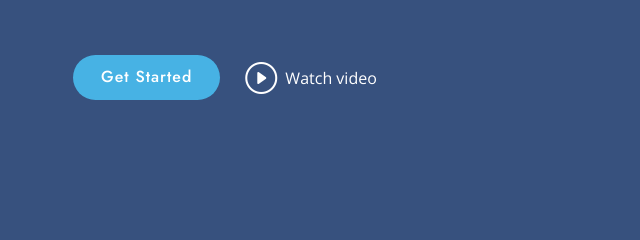
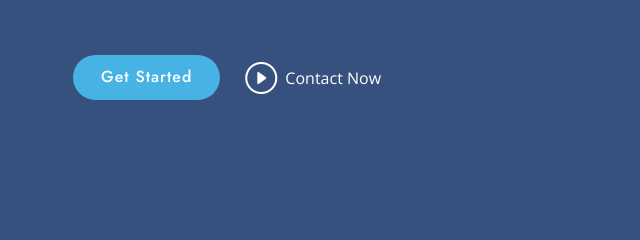
Before and after one commit to Shahalkalathingal/WedoDevelop-static-web, a plain HTML site: page index.html in a window 1280 px wide. Shown: the part 398-638 px from the top of the page, 9-649 px from the left. Drawn offline with nearby package versions, Linux system fonts and the light colour scheme.

Commit message:
cta updated

```diff
--- a/index.html
+++ b/index.html
@@ -62,7 +62,7 @@
           <h2>We are team of talented designers and developers making websites & apps</h2>
           <div class="d-flex justify-content-center justify-content-lg-start">
             <a href="#about" class="btn-get-started scrollto">Get Started</a>
-            <a href="#" class="glightbox btn-watch-video"><i class="bi bi-play-circle"></i><span>Watch video</span></a>
+            <a href="#contact" class="glightbox btn-watch-video"><i class="bi bi-play-circle"></i><span>Contact Now</span></a>
           </div>
         </div>
         <div class="col-lg-6 order-1 order-lg-2 hero-img" data-aos="zoom-in" data-aos-delay="200">
```
